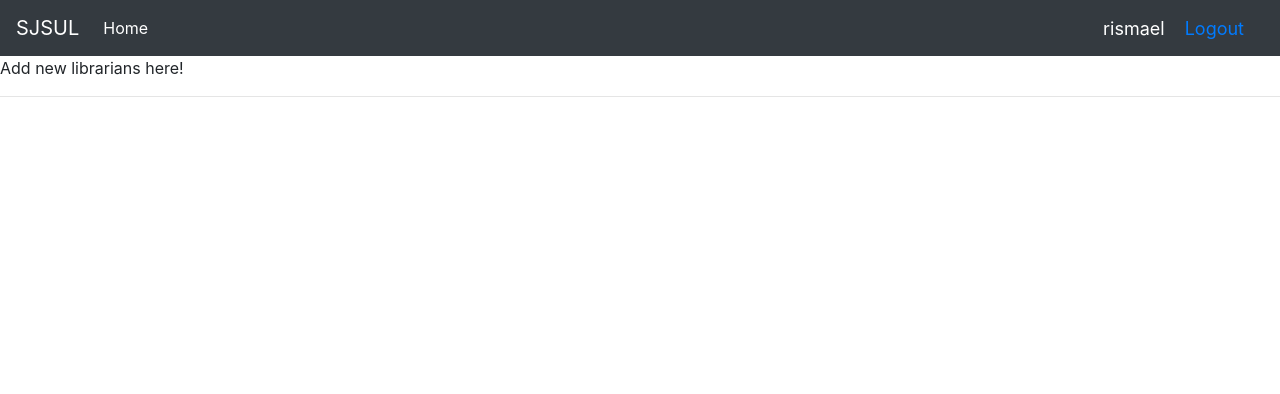
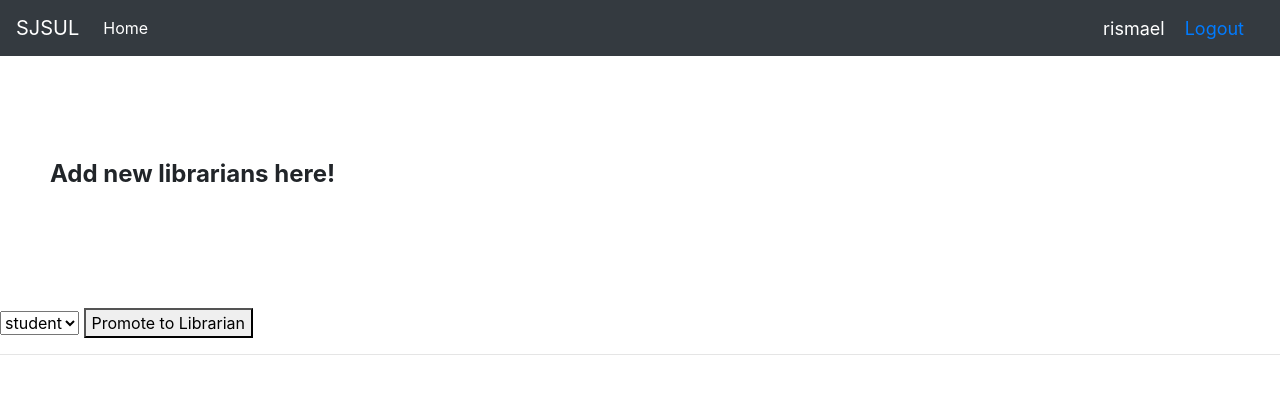
Before and after one commit to ronnyismael1/SJSULibrary, a Django app: page /addLibrarian/ in a window 1280 px wide. Shown: the top 394 px of the page. Run offline with Django 5.2, Linux system fonts and the light colour scheme; a user stored in the database is signed in; data comes from the database, SQL or seed files in the repository; both versions use the stored data as it was after the commit; some libraries are stand-ins or nearby versions.

Commit message:
Ability to promote

```diff
--- a/access_control/templates/access_control/addLibrarian.html
+++ b/access_control/templates/access_control/addLibrarian.html
@@ -2,6 +2,16 @@
 
 {% block content %}
 
-<p>Add new librarians here!</p>
+<p class="centered-bold-large">Add new librarians here!</p>
+
+<form method="post">
+    {% csrf_token %}
+    <select name="student_id">
+        {% for user in students %}
+        <option value="{{ user.id }}">{{ user.username }}</option>
+        {% endfor %}
+    </select>
+    <button type="submit">Promote to Librarian</button>
+</form>
 
 {% endblock %}
--- a/access_control/views.py
+++ b/access_control/views.py
@@ -1,4 +1,5 @@
 from django.shortcuts import render, redirect
+from django.contrib.auth.models import User
 from django.http import HttpResponse
 from django.contrib.auth.forms import UserCreationForm
 from django.contrib import messages
@@ -80,4 +81,17 @@ def reports(request):
 @login_required(login_url='login')
 @admin_only
 def addLibrarian(request):
-    return render(request, 'access_control/addLibrarian.html')
+    if request.method == 'POST':
+        student_id = request.POST.get('student_id')
+        student = User.objects.get(id=student_id)
+        # Remove from 'student' group
+        student_group = Group.objects.get(name='student')
+        student.groups.remove(student_group)
+        # Add to 'librarian' group
+        librarian_group = Group.objects.get(name='librarian')
+        student.groups.add(librarian_group)
+        messages.success(request, f'{student.username} has been promoted to librarian.')
+        return redirect('addLibrarian')
+    else:
+        students = User.objects.filter(groups__name='student')
+        return render(request, 'access_control/addLibrarian.html', {'students': students})
```
Also changed, not shown: db.sqlite3.
